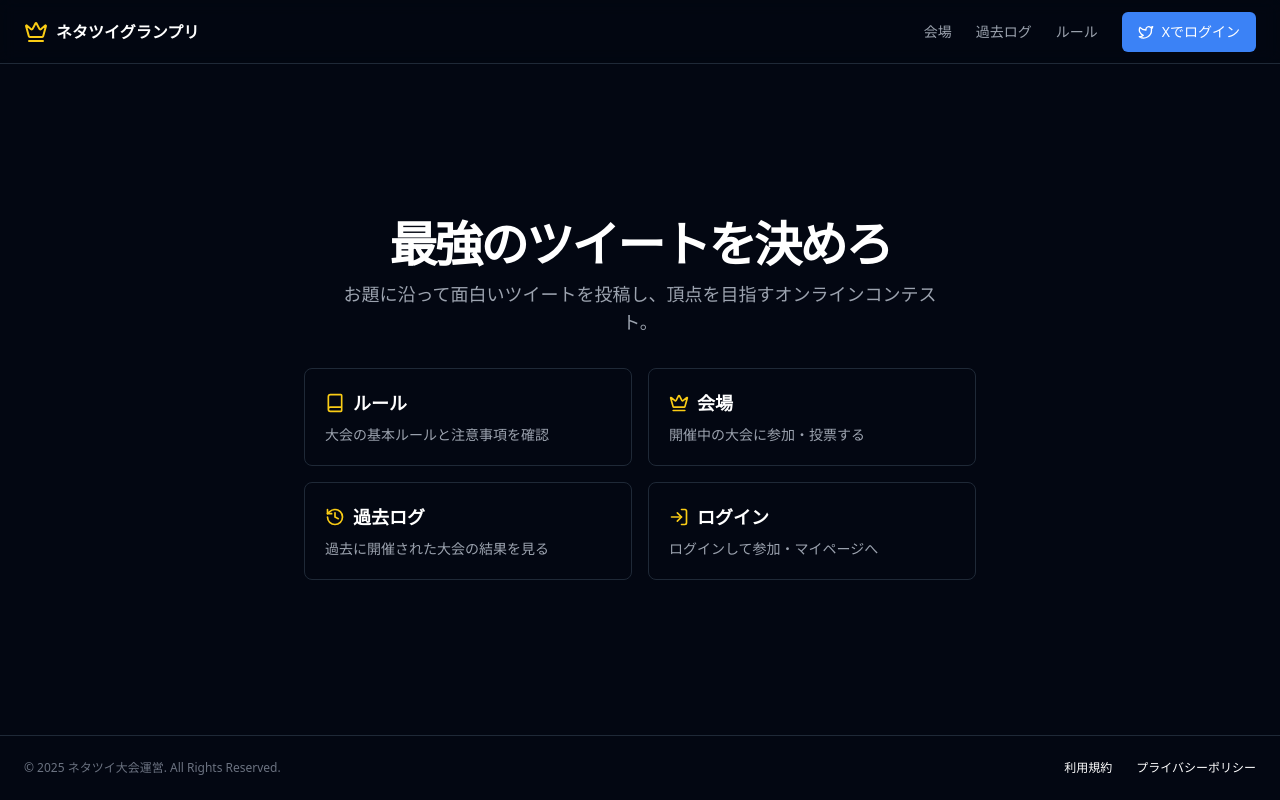
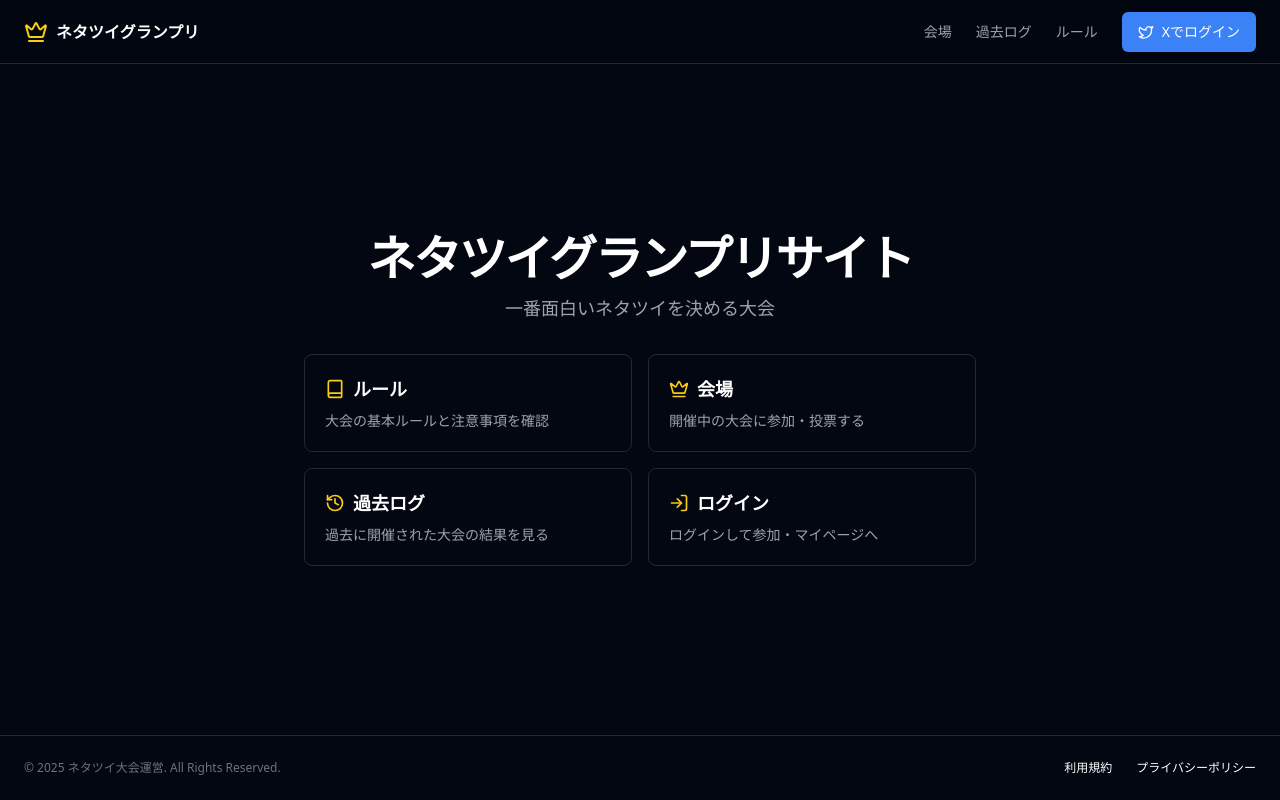
Before and after one commit to Megane14916/netatwi-frontend, a Next.js app: page / in a window 1280 px wide. Built offline with nearby package versions, Linux system fonts and the light colour scheme; no server answers.

Commit message:
fixed title

```diff
--- a/app/page.tsx
+++ b/app/page.tsx
@@ -42,10 +42,10 @@ export default function HomePage() {
       <div className="container max-w-3xl w-full">
         <div className="flex flex-col items-center space-y-3 text-center mb-8">
           <h1 className="text-3xl font-bold tracking-tighter sm:text-4xl md:text-5xl">
-            最強のツイートを決めろ
+            ネタツイグランプリサイト
           </h1>
           <p className="mx-auto max-w-[600px] text-gray-400 md:text-lg">
-            お題に沿って面白いツイートを投稿し、頂点を目指すオンラインコンテスト。
+            一番面白いネタツイを決める大会
           </p>
         </div>
         {/* 常に grid-cols-1 を基本とし、中画面以上(md)で2列にする */}
```
